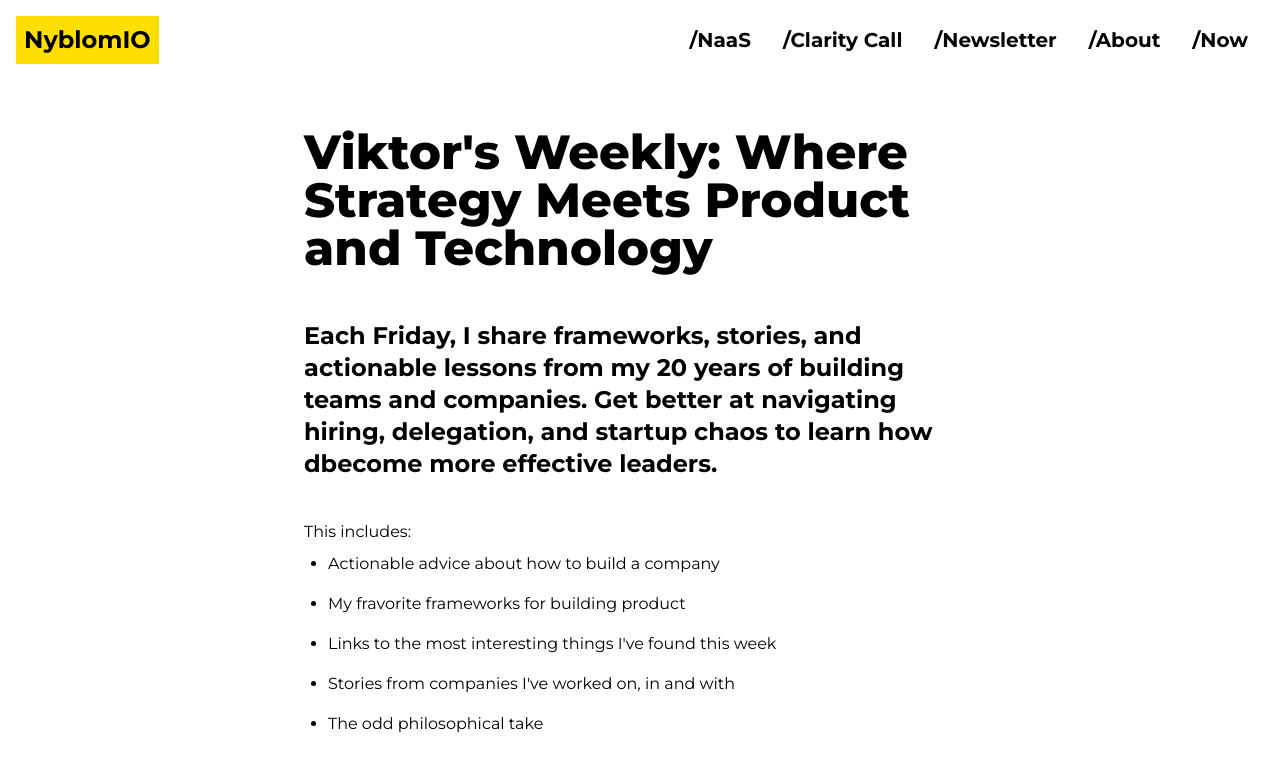
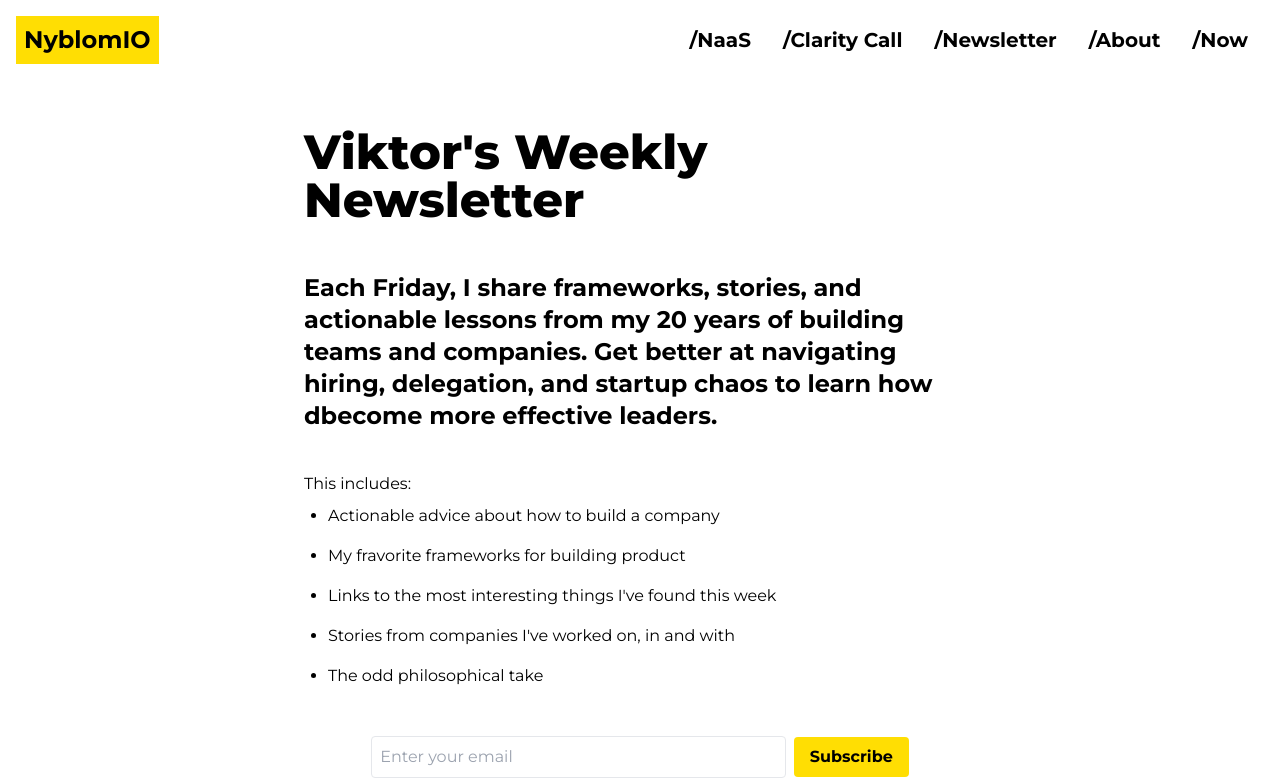
Before and after one commit to Qw4z1/nyblom-io, a Next.js app: page /newsletter in a window 1280 px wide. Shown: the top 783 px of the page. Built offline with nearby package versions, Linux system fonts and the light colour scheme; no server answers.

Commit message:
Update copy

```diff
--- a/src/pages/newsletter.tsx
+++ b/src/pages/newsletter.tsx
@@ -11,7 +11,7 @@ const Newsletter: NextPage = () => {
       />
       <div className="max-w-2xl flex flex-col justify-start items-start m-auto pb-10">
         <h1 className="mb-12">
-          Viktor&apos;s Weekly: Where Strategy Meets Product and Technology
+          Viktor&apos;s Weekly Newsletter
         </h1>
 
         <h2 className="mb-8">
```
